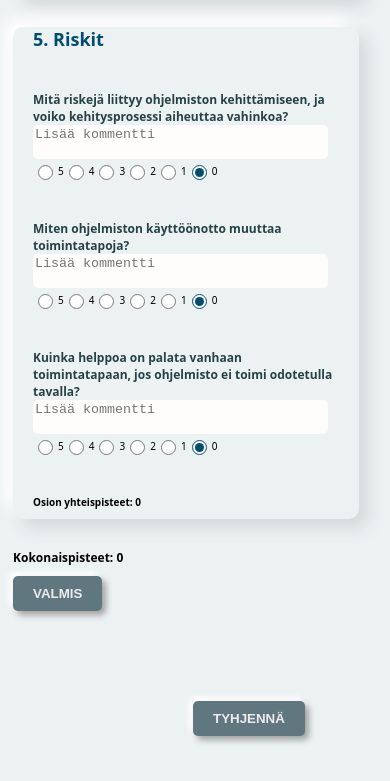
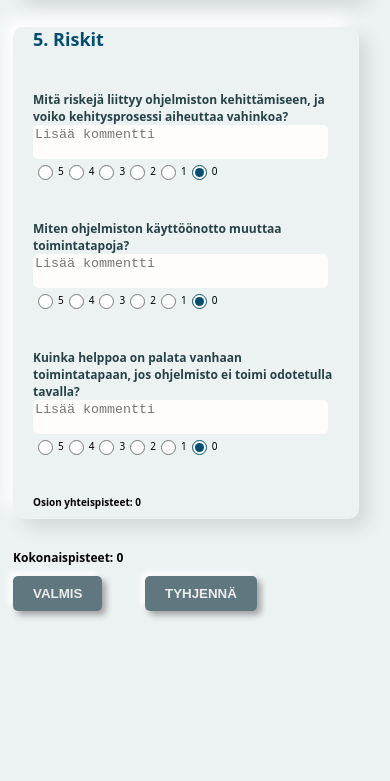
Before and after one commit to EggHeadStudio/eggheadstudio.github.io, a plain HTML site: page otak.html in a window 390 px wide. Shown: the part 5097-5878 px from the top of the page. After the commit the page ends 5801 px from the top, so only its background shows below. Drawn offline with nearby package versions, Linux system fonts and the light colour scheme.

Commit message:
Update otak_styles.css

```diff
--- a/otak_styles.css
+++ b/otak_styles.css
@@ -203,7 +203,4 @@ button {
         font-size: 12px;
     }
 
-    #tyhjenna {
-        margin-left: 180px;
-    }
 }
```
